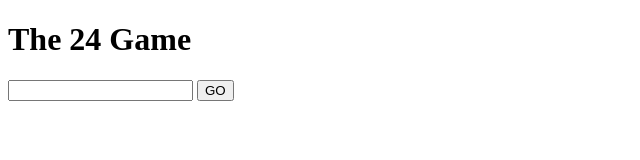
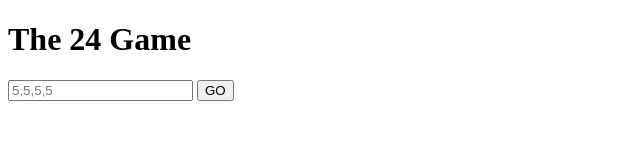
Before and after one commit to Yuriekokubu/24-Game-with-Jenosize, a website: page public/index.html in a window 1280 px wide. Shown: the full height of the page, 0-640 px from the left. Drawn offline with Linux system fonts and the light colour scheme.

Commit message:
placeholder

```diff
--- a/public/index.html
+++ b/public/index.html
@@ -9,7 +9,7 @@
   <body>
     <h1>The 24 Game</h1>
     <form class="gameForm">
-      <input type="text" name="number" />
+      <input type="text" name="number" placeholder="5,5,5,5" />
       <button>GO</button>
     </form>
     <script src="index.js"></script>
```
